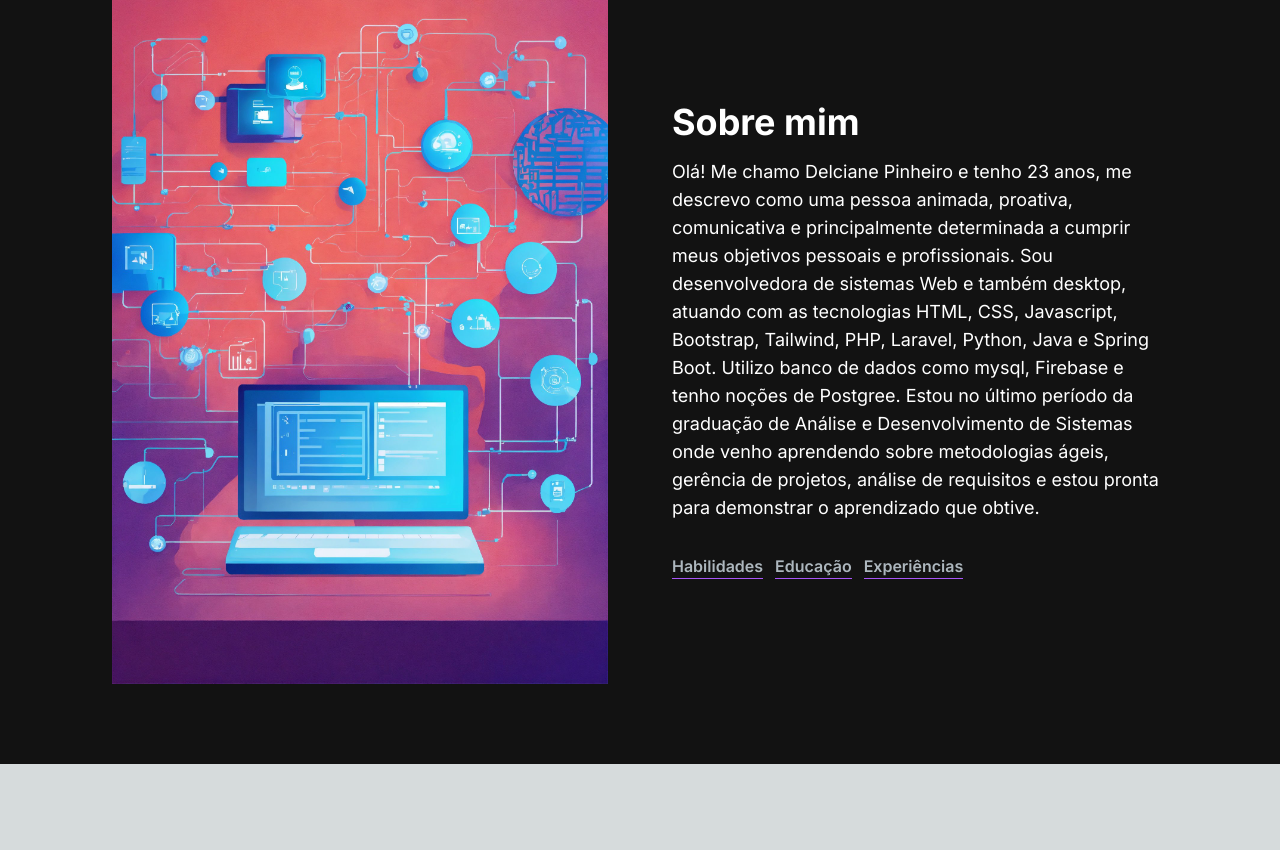
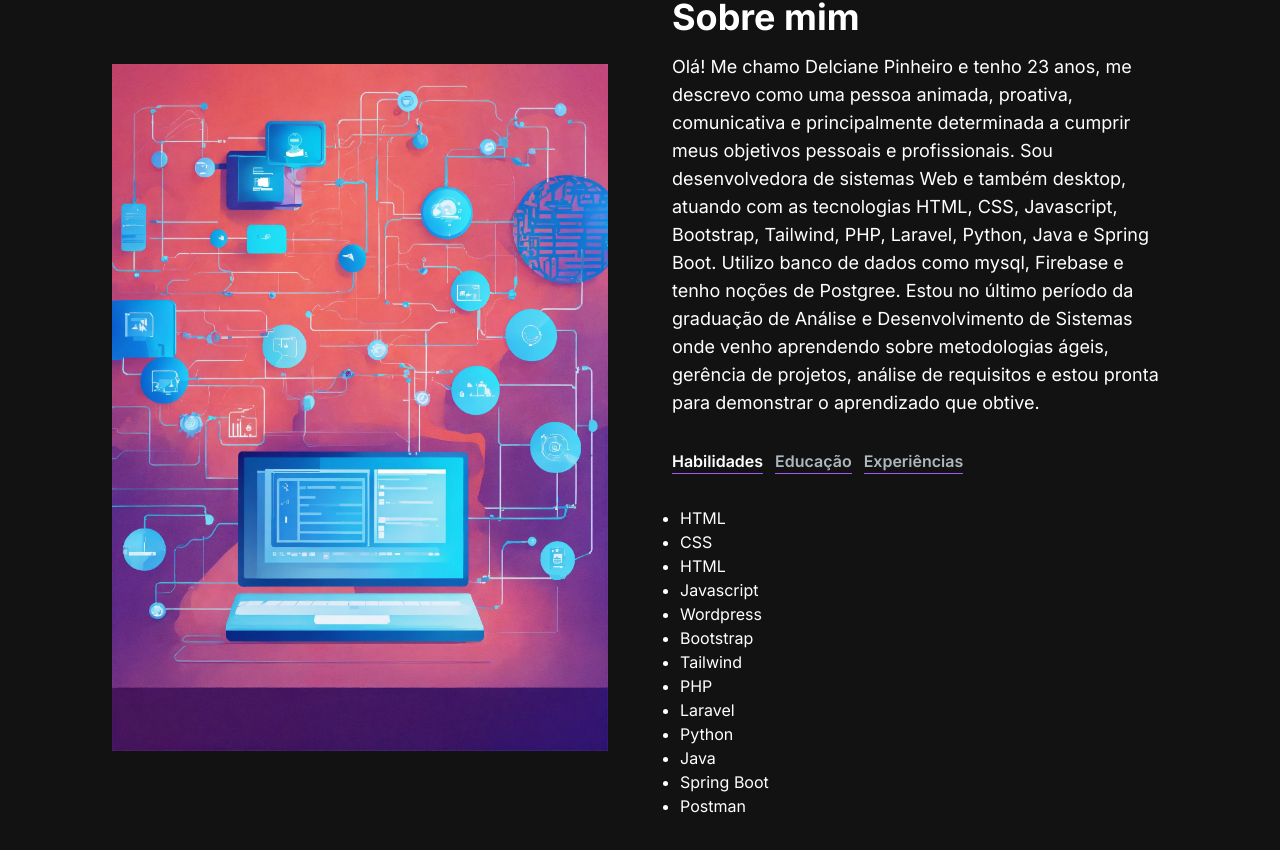
Before and after one commit to delcisp/portfolio, a Next.js app: page / in a window 1280 px wide. Shown: the part 579-1429 px from the top of the page. Before the commit the page ends 1343 px from the top, so only its background shows below. Built offline with nearby package versions, Linux system fonts and the light colour scheme.

Commit message:
iniciating projects session

```diff
--- a/src/app/components/AboutSection.jsx
+++ b/src/app/components/AboutSection.jsx
@@ -3,16 +3,65 @@ import React, {useTransition, useState} from 'react';
 import Image from 'next/image';
 import TabButton from './TabButton';
 
+
+const TAB_DATA = [
+  {
+    title: "Habilidades",
+    id: "habilidades",
+    content: (
+      <ul className='list-disc pl-2'>
+        <li>HTML</li>
+        <li>CSS</li>
+        <li>HTML</li>
+        <li>Javascript</li>
+        <li>Wordpress</li>
+        <li>Bootstrap</li>
+        <li>Tailwind</li>
+        <li>PHP</li>
+        <li>Laravel</li>
+        <li>Python</li>
+        <li>Java</li>
+        <li>Spring Boot</li>
+        <li>Postman</li>
+      </ul>
+    )
+  },
+  {
+    title: "educacao",
+    id: "educacao",
+    content: (
+      <ul className='list-disc pl-2'>
+        <li>Técnologo em Análise e Desenvolvimento de Sistemas - FAMETRO </li>
+        <li>Curso completo de Desenvolvimento Web FullstackS </li>
+        <li>Curso de Java do básico ao avançado</li>
+        <li>Curso básico de Python</li>
+        <li>Desenvolvimento de APIs</li>
+      </ul>
+    )
+  },
+  {
+    title: "Experiencias",
+    id: "experiencias",
+    content: (
+      <ul className='list-disc pl-2'>
+        <li>Estagiária de Desenvolvimento de Sistemas e atendimento ao usuário </li>
+        <li>Desenvolvedora Junior Fullstack</li>
+      </ul>
+    )
+  }
+]
+
+
 const AboutSection = () => {
 
-  const [tab, setTab] = useState("Skills");
+  const [tab, setTab] = useState("habilidades");
   const [isPending, startTransition] = useTransition();
 
   const handleTabChange = id => {
     startTransition(() => {
-
+      setTab(id);
     });
-  }
+  };
 
   return (
    <section className="text-white ">
@@ -32,8 +81,8 @@ const AboutSection = () => {
       <TabButton  selectTab={() => handleTabChange("habilidades")} active={tab === "habilidades"}> Habilidades </TabButton>
       <TabButton  selectTab={() => handleTabChange("educacao")} active={tab === "educacao"}> Educação </TabButton>
       <TabButton  selectTab={() => handleTabChange("experiencias")} active={tab === "experiencias"}> Experiências </TabButton>
-
       </div>
+      <div className='mt-8 '>{TAB_DATA.find((t) => t.id === tab).content}</div>
     </div>
     </div>
    </section>
--- /dev/null
+++ b/src/app/components/ProjectsCards.jsx
@@ -0,0 +1,15 @@
+import React from 'react'
+
+const ProjectsCards = ({imgUrl, title, description }) => {
+  return (
+    <div>
+        <div className='h-52 md:h-72' style={{background: `url(${imgUrl})`, backgroundSize: "cover"}}></div>
+    <div className='text-white'>
+        <h5>{title}</h5>
+        <p>{description}</p>
+    </div>
+        </div>
+  )
+}
+
+export default ProjectsCards
--- /dev/null
+++ b/src/app/components/ProjectsSection.jsx
@@ -0,0 +1,52 @@
+import React from 'react'
+import ProjectsCards from './ProjectsCards';
+
+
+const ProjectsData = [
+    {
+      id: 1,
+      title: "Oka Website",
+      description: "etc etc etc",
+      image: "/imagens/projects/oka_project.png"
+    },
+    {
+        id: 2,
+        title: "Oka Website",
+        description: "etc etc etc",
+        image: "/imagens/projects/oka_project.png",
+        tag: ["All", "Web"],
+      },
+      {
+        id: 3,
+        title: "Oka Website",
+        description: "etc etc etc",
+        image: "/imagens/projects/oka_project.png",
+        tag: ["All", "Web"],
+      },
+      {
+        id: 4,
+        title: "Oka Website",
+        description: "etc etc etc",
+        image: "/imagens/projects/oka_project.png",
+        tag: ["All", "Web"],
+      },
+      {
+        id: 5,
+        title: "Oka Website",
+        description: "etc etc etc",
+        image: "/imagens/projects/oka_project.png",
+        tag: ["All", "Web"],
+      },
+]
+
+
+const ProjectsSection = () => {
+  return (
+    <>
+    <h2>Meus projetos</h2>
+    <div> {ProjectsData.map((project) => <ProjectsCards key={project.id} title={project.title} description={project.description} imgUrl={project.image}/> )} </div>
+    </>
+  )
+}
+
+export default ProjectsSection;
```
Also changed, not shown: public/images/projects/oka_project.png (added).
